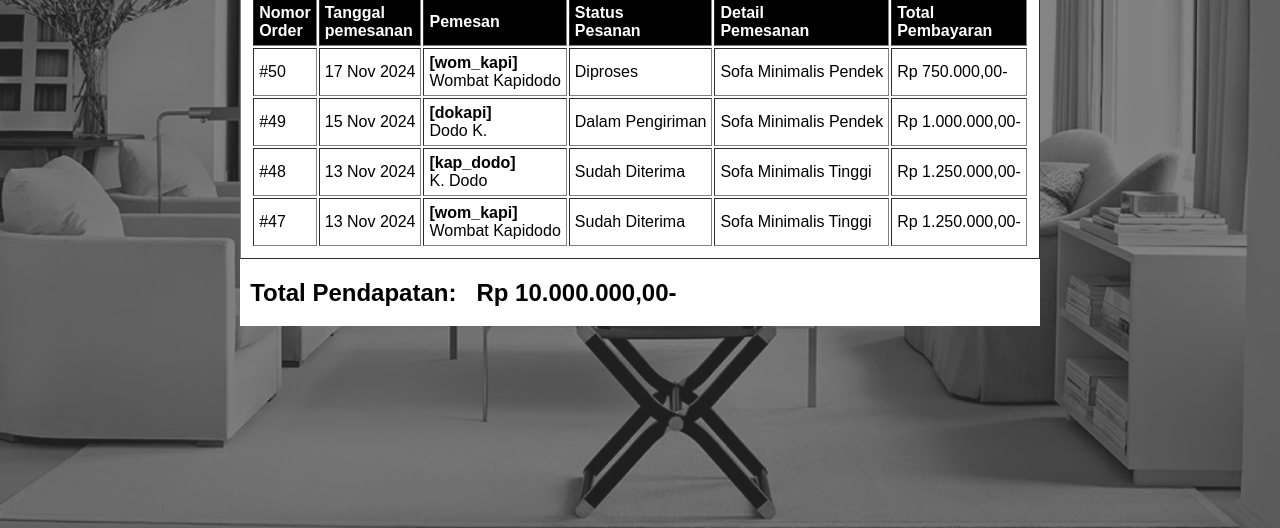
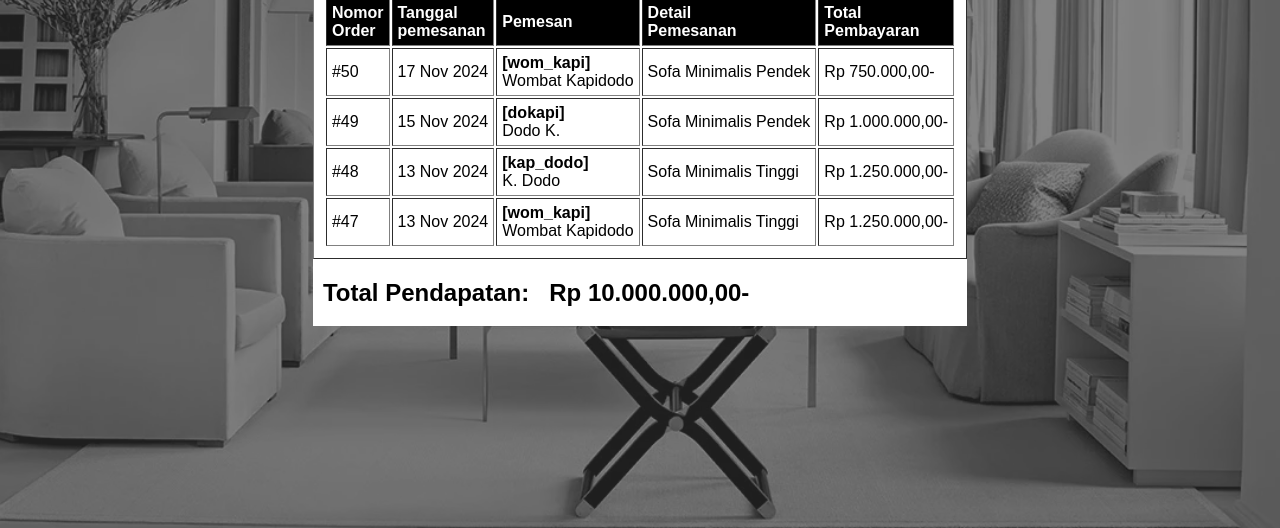
Before and after one commit to GabrielaIvy/tugasKelompok, a plain HTML site: page laporanPenjualan.html in a window 1280 px wide. Shown: the part 327-855 px from the top of the page. Drawn offline with Linux system fonts and the light colour scheme.

Commit message:
hapus status pesanan

```diff
--- a/laporanPenjualan.html
+++ b/laporanPenjualan.html
@@ -60,7 +60,6 @@
                         <th>Nomor<br>Order</th>
                         <th>Tanggal<br>pemesanan</th>
                         <th>Pemesan</th>
-                        <th>Status<br>Pesanan</th>
                         <th>Detail<br>Pemesanan</th>
                         <th>Total<br>Pembayaran</th>
                     </tr>
@@ -68,7 +67,6 @@
                         <td>#50</td>
                         <td>17 Nov 2024</td>
                         <td><strong>[wom_kapi]</strong><br>Wombat Kapidodo</td>
-                        <td>Diproses</td>
                         <td>Sofa Minimalis Pendek</td>
                         <td>Rp 750.000,00-</td>
                     </tr>
@@ -76,7 +74,6 @@
                         <td>#49</td>
                         <td>15 Nov 2024</td>
                         <td><strong>[dokapi]</strong><br>Dodo K.</td>
-                        <td>Dalam Pengiriman</td>
                         <td>Sofa Minimalis Pendek</td>
                         <td>Rp 1.000.000,00-</td>
                     </tr>
@@ -84,7 +81,6 @@
                         <td>#48</td>
                         <td>13 Nov 2024</td>
                         <td><strong>[kap_dodo]</strong><br>K. Dodo</td>
-                        <td>Sudah Diterima</td>
                         <td>Sofa Minimalis Tinggi</td>
                         <td>Rp 1.250.000,00-</td>
                     </tr>
@@ -92,7 +88,6 @@
                         <td>#47</td>
                         <td>13 Nov 2024</td>
                         <td><strong>[wom_kapi]</strong><br>Wombat Kapidodo</td>
-                        <td>Sudah Diterima</td>
                         <td>Sofa Minimalis Tinggi</td>
                         <td>Rp 1.250.000,00-</td>
                     </tr>
```
Also changed, not shown: historyPesanan.html (+0 -2 lines).
